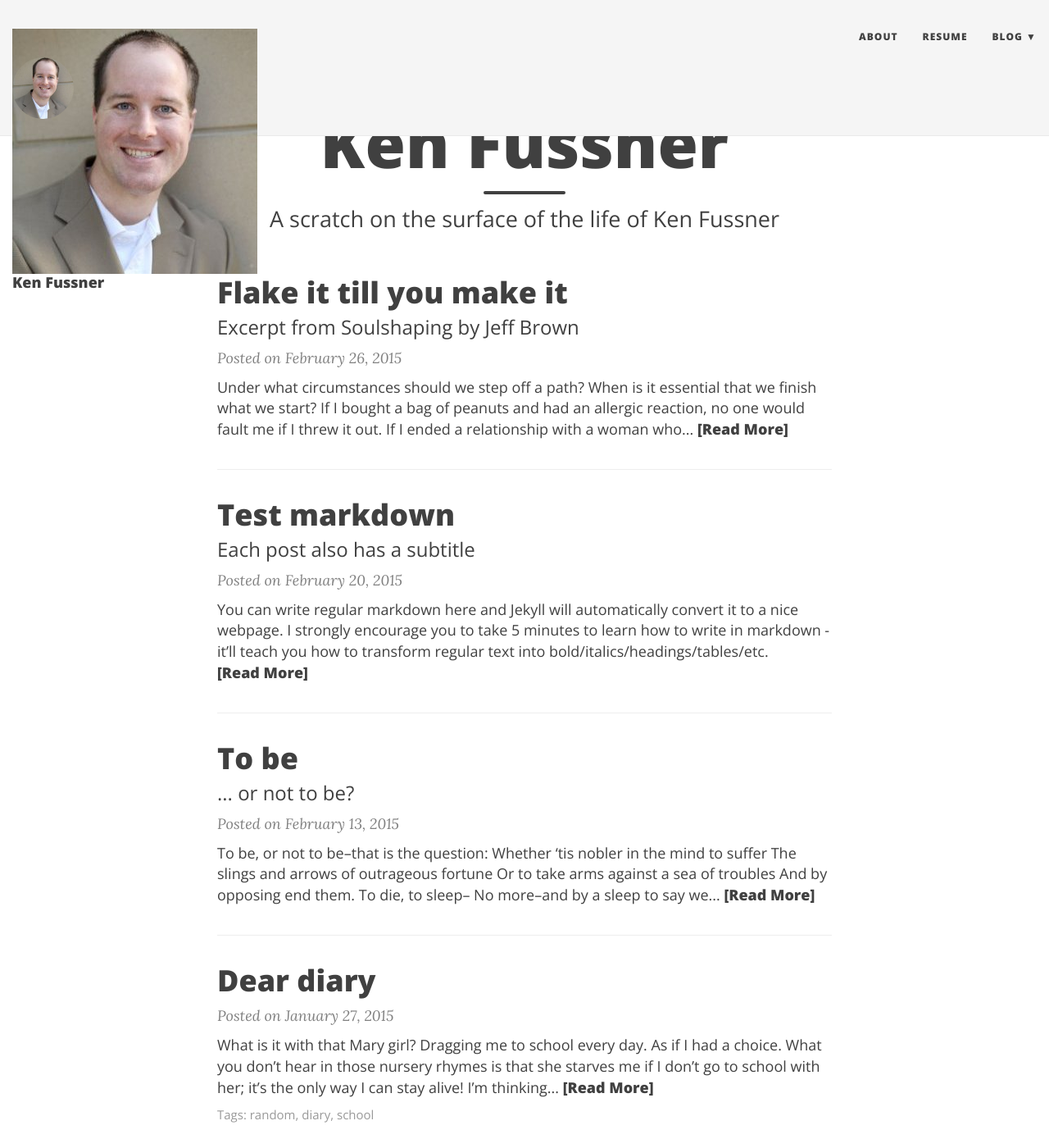
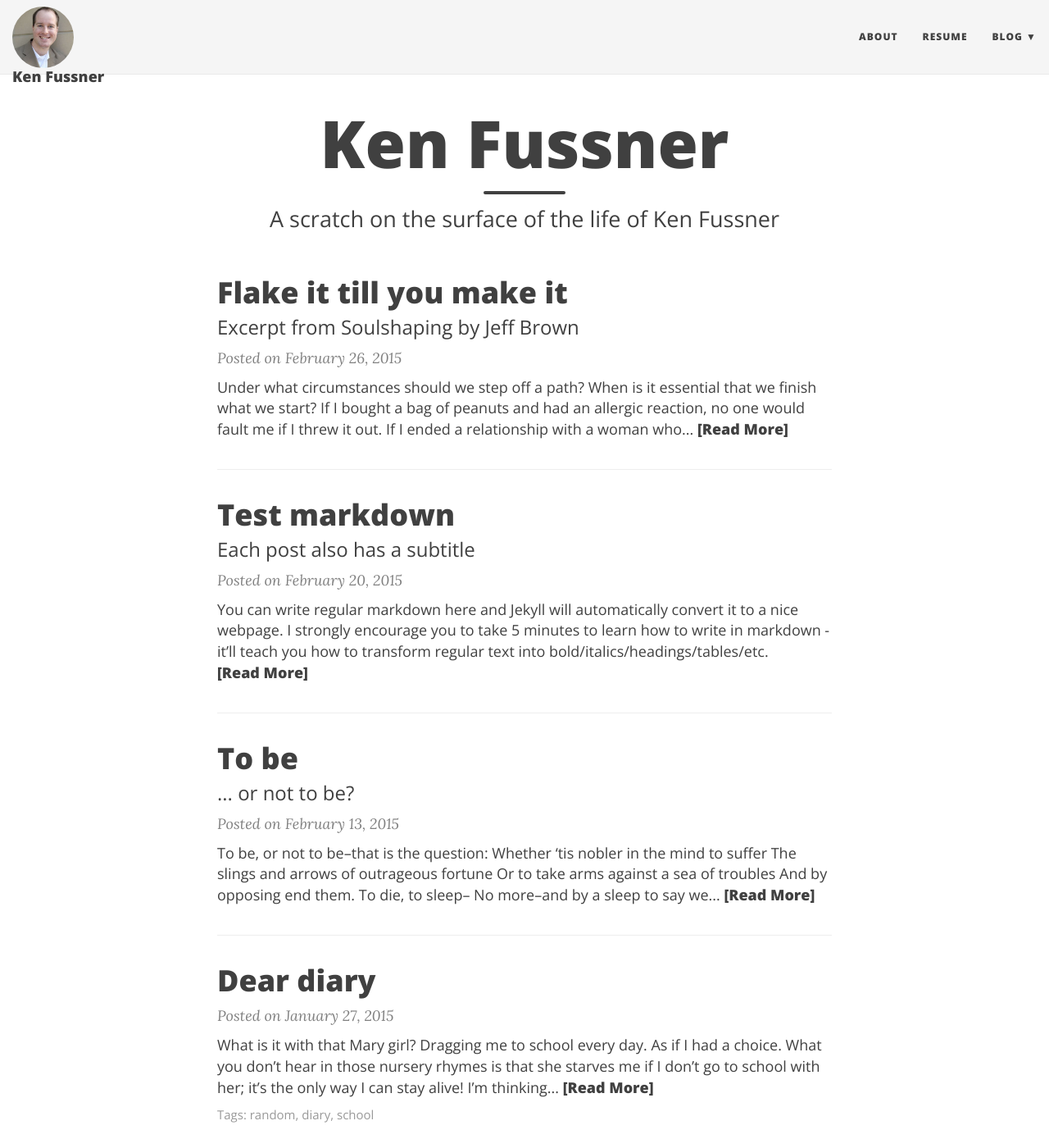
Before and after one commit to kenfussner/kenfussner.github.io, a Jekyll site: the page built from index.html, in a window 1280 px wide and 1400 px high. Shown: the whole window at 82% size. Built offline with Jekyll 4.4.1, drawn with Linux system fonts in a browser that asks for light colours; nearby versions of some CDN libraries; the list of posts is cut into pages by our own code.

Commit message:
nav updates

```diff
--- a/_includes/nav.html
+++ b/_includes/nav.html
@@ -8,7 +8,7 @@
         <span class="icon-bar"></span>
       </button>
       <a class="navbar-brand" href="{{ site.url }}">
-        <img class="avatar-img" src="{{ site.avatar | prepend: site.baseurl | replace: '//', '/' }}" />
+        <img class="img-circle img-avatar" src="{{ site.avatar | prepend: site.baseurl | replace: '//', '/' }}" />
         {{ site.title }}
       </a>
     </div>
@@ -36,15 +36,5 @@
       </ul>
     </div>
 
-	{% if site.avatar and (layout.show-avatar or page.show-avatar) %}
-	<div class="avatar-container">
-	  <div class="avatar-img-border">
-	    <a href="{{ site.url }} ">
-	      <img class="img-circle img-avatar" src="{{ site.avatar | prepend: site.baseurl | replace: '//', '/' }}" />
-		</a>
-	  </div>
-	</div>
-	{% endif %}
-
   </div>
 </nav>
--- a/css/main.css
+++ b/css/main.css
@@ -134,11 +134,24 @@ img {
   }
 }
 
+.navbar-custom .navbar-header {
+  margin-top: -12px;
+}
+
+.navbar-custom.top-nav-short .navbar-header {
+  margin-top: 2px;
+}
+
+.navbar-custom .navbar-brand {
+  padding: 0 15px;
+}
+
 .navbar-custom .img-avatar {
   width: 75px;
+  transition: all 2s;
 }
 .navbar-custom.top-nav-short .img-avatar {
-  width: 50px;
+  width: 48px;
 }
 
 /* Multi-level navigation links */
```
